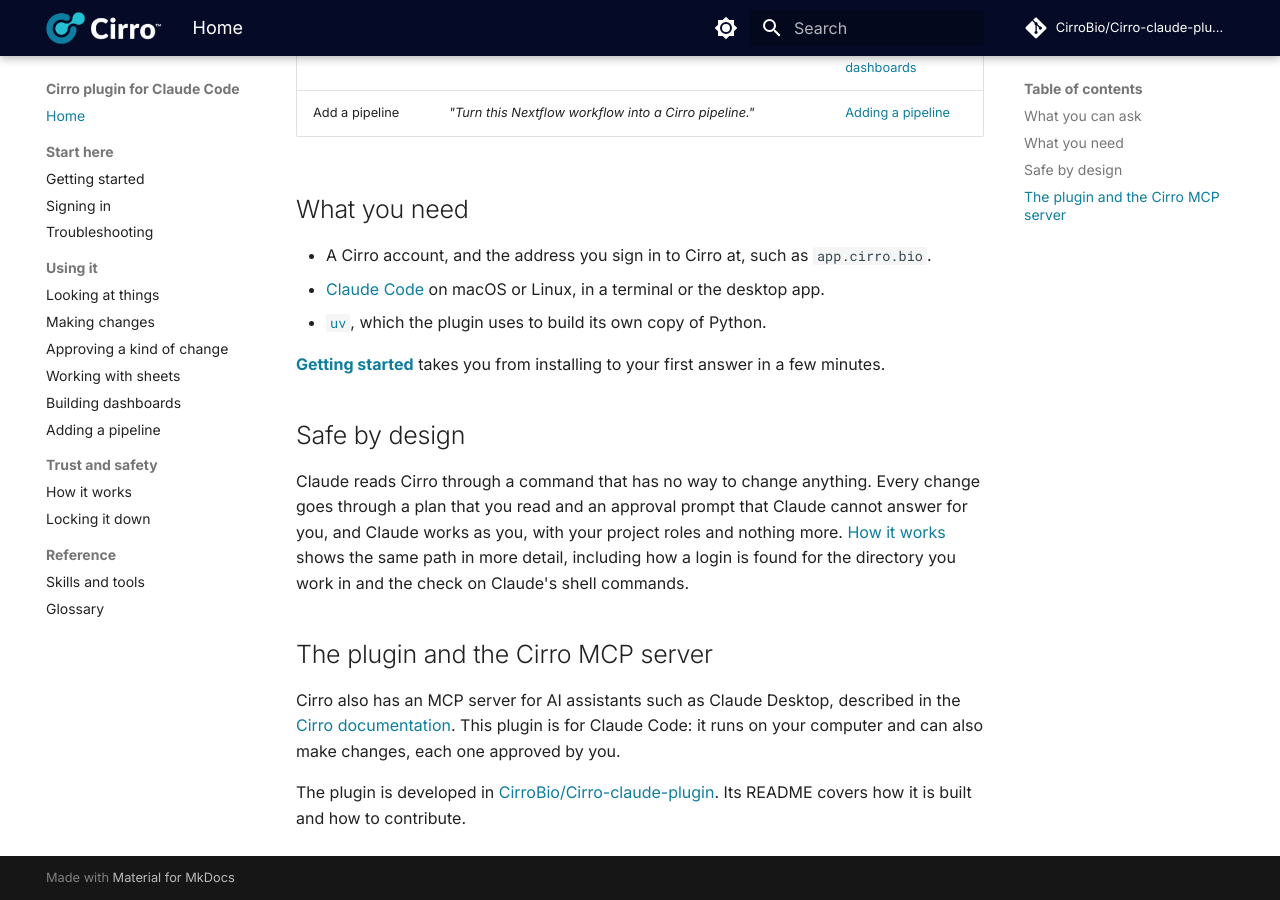
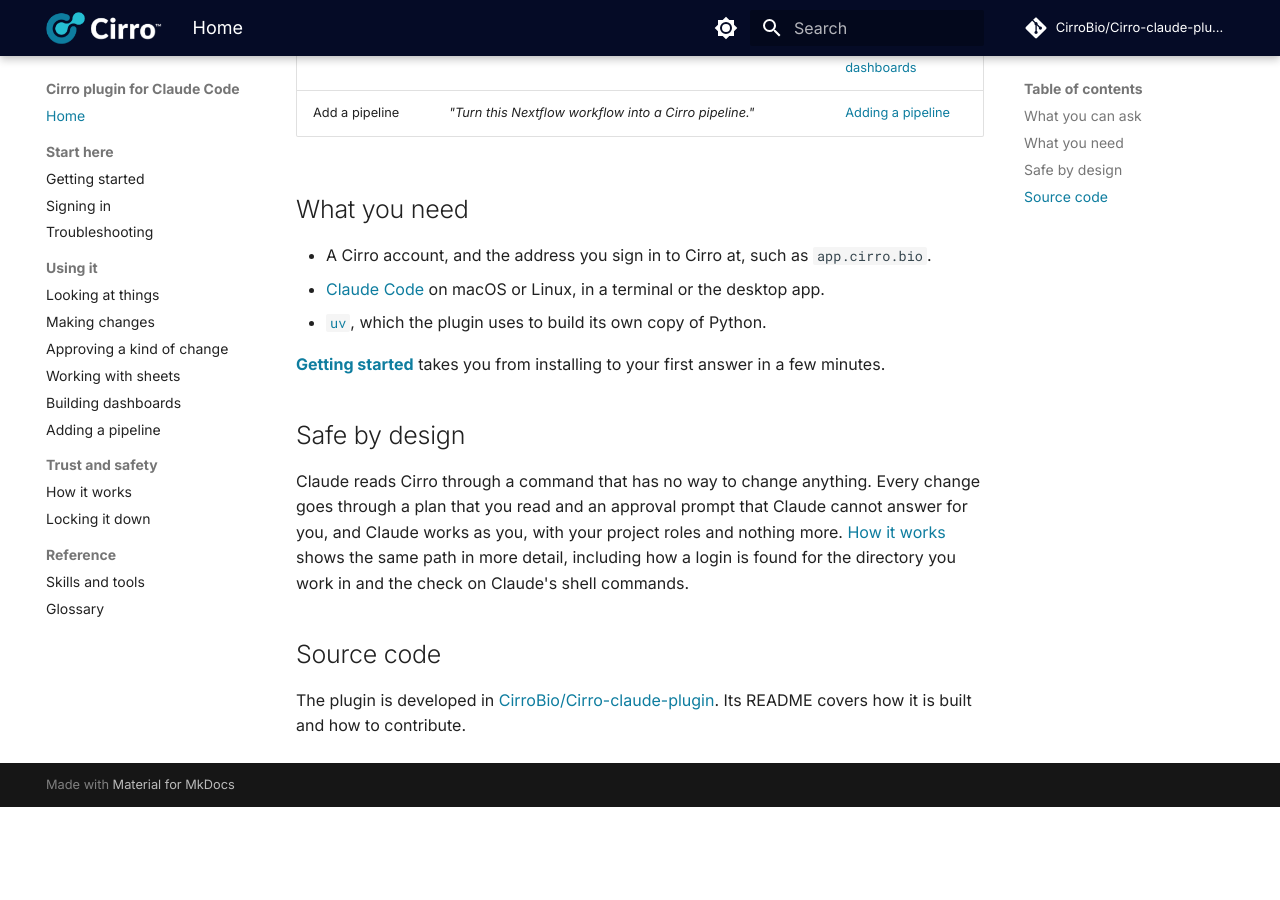
Before and after one commit to CirroBio/Cirro-claude-plugin, an MkDocs documentation site: the page built from docs/index.md, in a window 1280 px wide and 900 px high, scrolled down 1529 px. Built offline with MkDocs 1.6.1 and Material for MkDocs 9.7.7, drawn with Linux system fonts in a browser that asks for light colours; comment, search, counter and statistics services are not loaded; after the commit the page ends 2336 px from its top, so only the background shows below that.

Commit message:
Drop the Cirro MCP server from the plugin docs
It is a separate product with its own documentation, and the home page is about this one.

Co-Authored-By: Claude Opus 5.5 <noreply@anthropic.com>

```diff
--- a/docs/index.md
+++ b/docs/index.md
@@ -177,11 +177,7 @@ you, and Claude works as you, with your project roles and nothing more.
 [How it works](how-it-works.md) shows the same path in more detail, including how a
 login is found for the directory you work in and the check on Claude's shell commands.
 
-## The plugin and the Cirro MCP server
-
-Cirro also has an MCP server for AI assistants such as Claude Desktop, described in the
-[Cirro documentation](https://docs.cirro.bio/cli-sdk/mcp/). This plugin is for Claude
-Code: it runs on your computer and can also make changes, each one approved by you.
+## Source code
 
 The plugin is developed in
 [CirroBio/Cirro-claude-plugin](https://github.com/CirroBio/Cirro-claude-plugin). Its
```
